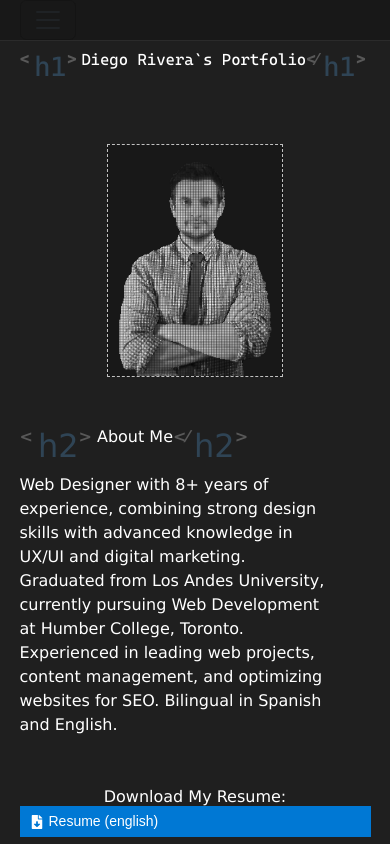
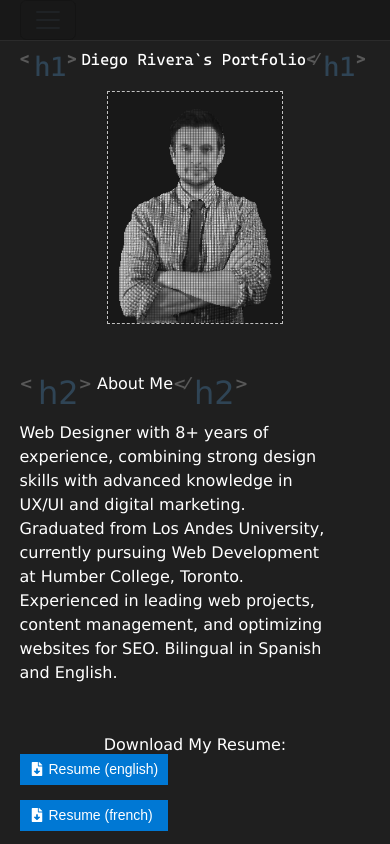
Before and after one commit to diegoarivera35/PortfolioFrontEnd, a React (Vite) app: page / in a window 390 px wide. Shown: the top 844 px of the page. Built offline with nearby package versions, Linux system fonts and the light colour scheme; no server answers.

Commit message:
fixxing resume btn styles 4

```diff
--- a/src/components/DownloadPDF.jsx
+++ b/src/components/DownloadPDF.jsx
@@ -10,8 +10,8 @@ function DownloadPDF() {
       <h4>Download My Resume:</h4>
       <div className="resumeBtnContainer">
 
-      <a href={pdfUrlEN} download="Diego_Rivera_Resume_English.pdf" className="download-link"><FaFileDownload/>Resume (english)</a>
-      <a href={pdfUrlFR} download="Diego_Rivera_Resume_French.pdf" className="download-link"><FaFileDownload/>Resume (french)</a>
+      <a href={pdfUrlEN} target="_blank" download="Diego_Rivera_Resume_English.pdf" className="download-link"><FaFileDownload/> Resume (english)</a>
+      <a href={pdfUrlFR} target="_blank" download="Diego_Rivera_Resume_French.pdf" className="download-link"><FaFileDownload/> Resume (french)</a>
       </div>
 
 
--- a/src/styles/App.css
+++ b/src/styles/App.css
@@ -406,8 +406,7 @@ main h2 {
 
 #about {
   display: flex;
-  justify-content: center;
-  align-items: center;
+  justify-content: flex-start;
   max-width: 1000px;
   gap: 40px;
   flex: 1;
@@ -749,6 +748,14 @@ footer .copyright p{
   .burger, .toggle-menu {
     display: block;
   }
+
+  .resumeBtnContainer {
+    display: flex;
+    flex-direction: column;
+    gap: 15px;
+    width: fit-content;
+  }
+
   .menu {
     justify-content: start;
     flex-direction: column;
@@ -1159,14 +1166,15 @@ th {
 
 .resumeBtnContainer {
   display: flex;
-  flex-direction: column;
   gap: 15px;
+  width: fit-content;
 }
 
 .resumeBtnContainer a{
   display: flex;
   align-items: center;
   gap: 5px;
+
 }
 
 
```
